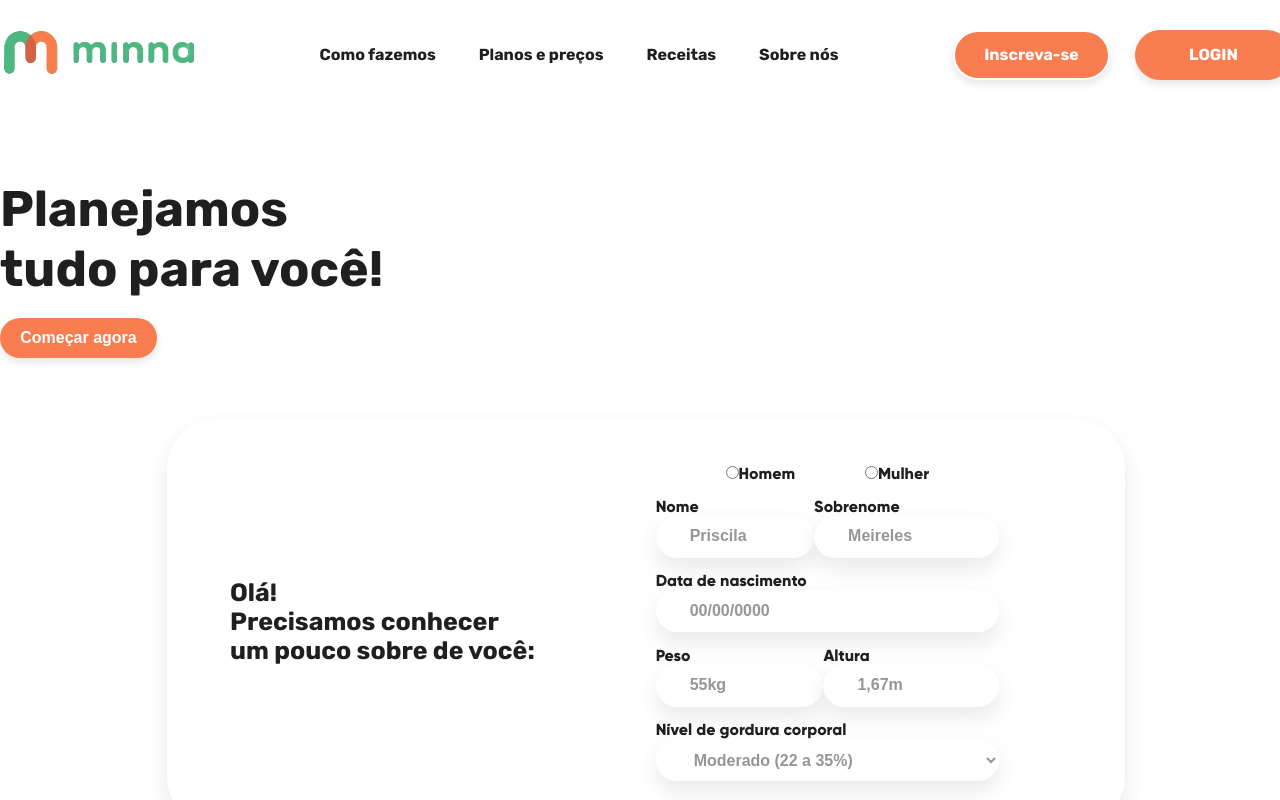
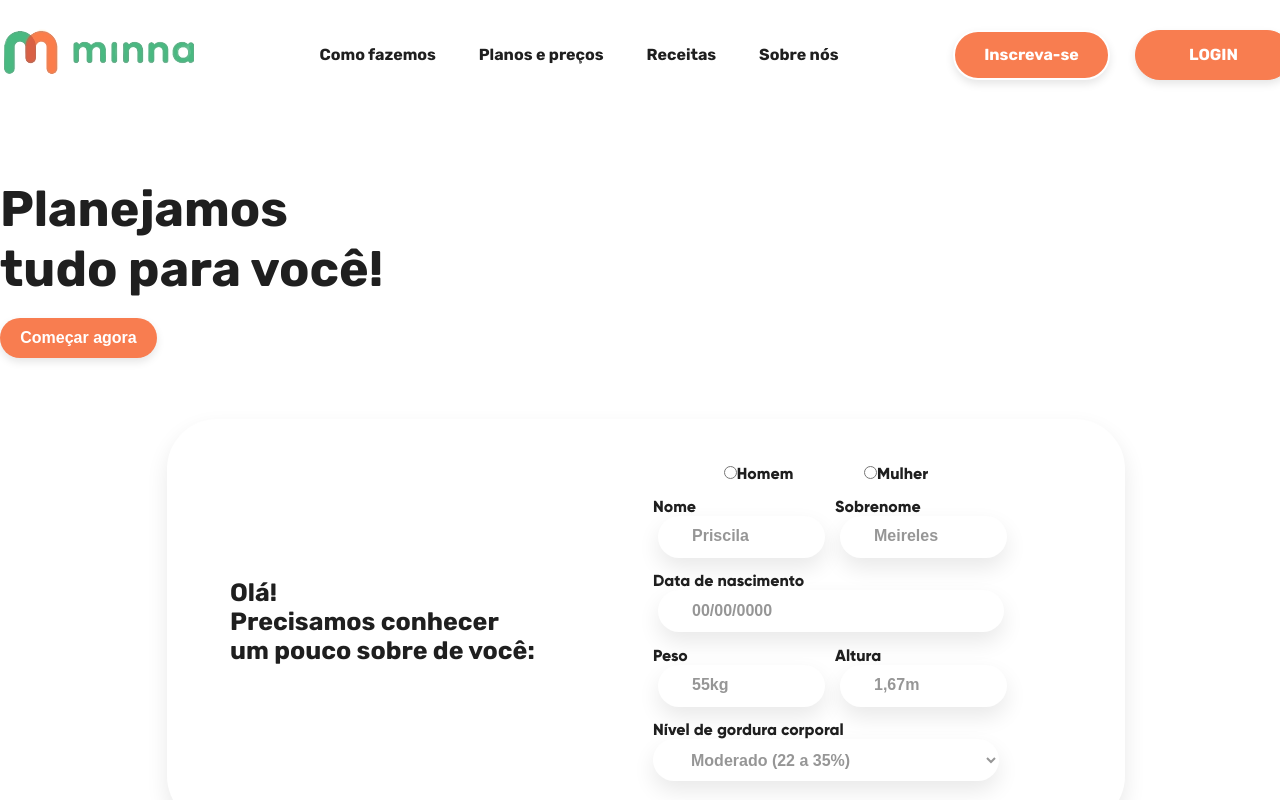
Before and after one commit to AugustoMagalhaes/cloudopss-desafio, a React (Create React App) app: page / in a window 1280 px wide. Shown: the top 800 px of the page. Built offline with nearby package versions, Linux system fonts and the light colour scheme.

Commit message:
chore: finaliza estrutura central dos inputs de PersonalInfo.

```diff
--- a/src/components/PersonalInfo/PersonalInfo.css
+++ b/src/components/PersonalInfo/PersonalInfo.css
@@ -42,14 +42,19 @@
   border-radius: 30px;
   box-shadow: 0 10px 22px rgba(0, 0, 0, 0.09);
   height: 42px;
+  margin: 0 10px 0 5px;
   padding-left: 34px;
-  width: 100%;
+  width: 167px;
 }
 
 .input-row .input-text::placeholder {
   color: #969696;
   font-size: 16px;
   font-weight: 800;
+}
+
+.input-row .date-text {
+  width: 346px;
 }
 
 .body-fat {
--- a/src/components/PersonalInfo/PersonalInfo.jsx
+++ b/src/components/PersonalInfo/PersonalInfo.jsx
@@ -47,7 +47,7 @@ function PersonalInfo() {
               type="text"
               name="birth-date"
               id="birth-date"
-              className="input-text"
+              className="input-text date-text"
               placeholder="00/00/0000"
             />
           </label>
```
